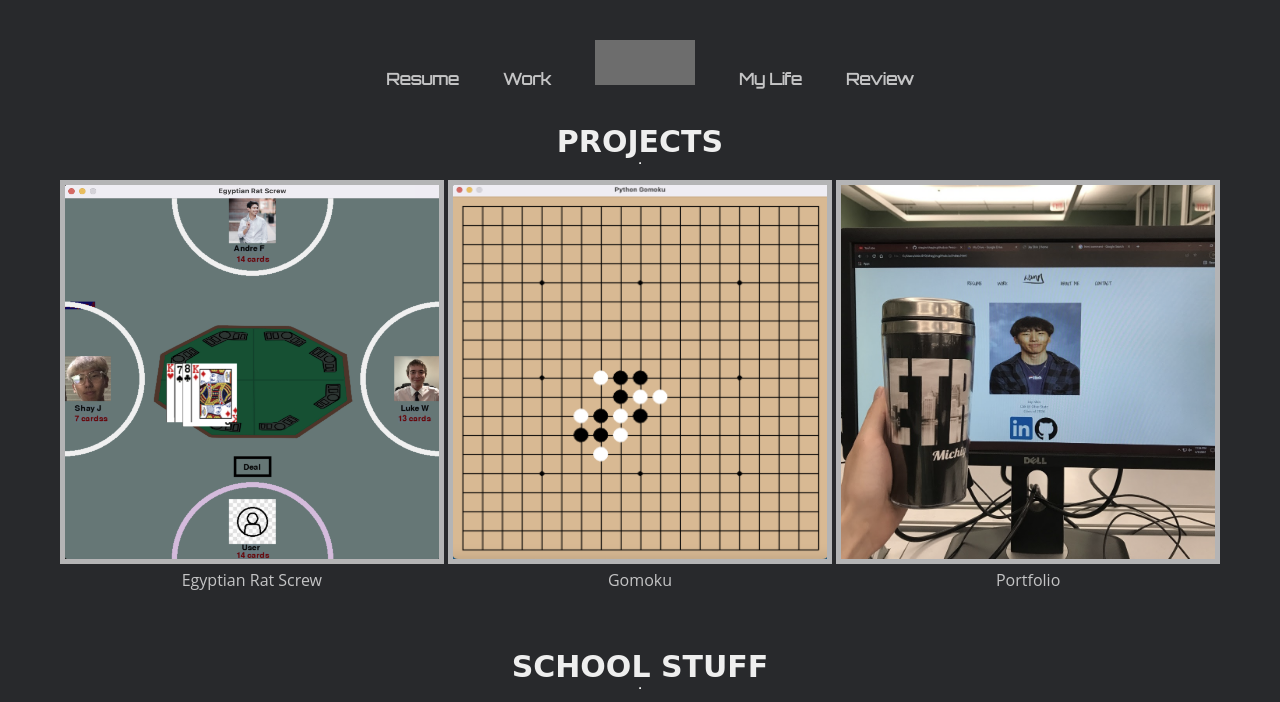
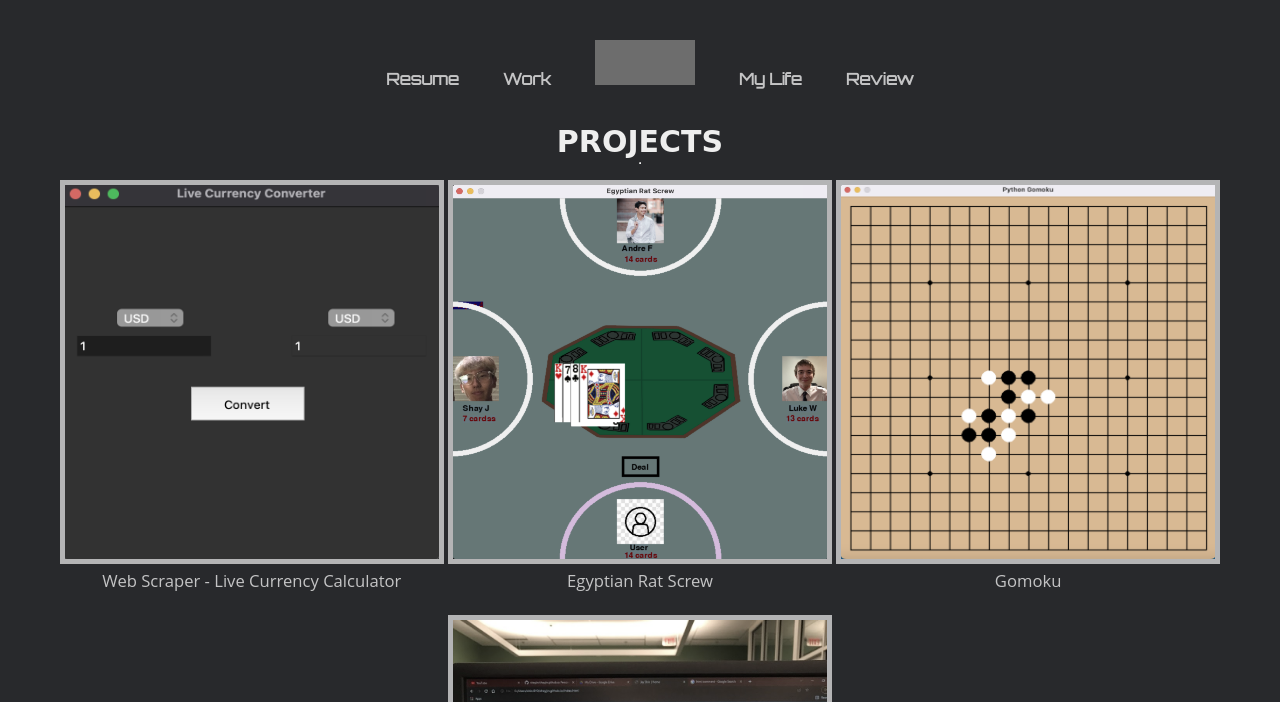
Before and after one commit to LukasMurdock/Portfolio, a PHP site: page /work.html in a window 1280 px wide. Shown: the top 702 px of the page. Run offline with PHP 8.4, Linux system fonts and the light colour scheme; some web fonts are replaced; grey boxes are pictures that could not be loaded.

Commit message:
added web scraper

```diff
--- a/style.css
+++ b/style.css
@@ -522,15 +522,16 @@ progress {
   }
 
   .proj .link {
-      width: 2em;
+      width: 2vw;
       height:auto;
       margin-left: auto;
       margin-right: auto;
       display:block;
-      width: 10%;
   }
 
-
+.proj li {
+  font-size: 1.3vw;
+}
 
   .pics img{
 
--- a/work.html
+++ b/work.html
@@ -29,6 +29,41 @@
 
   <div class="proj">
     <ul>
+      <li>
+        <div class="img__wrap">
+          <img class="teul" src="sources/currency.png" />
+          <p class="img__description" >
+            <br/>
+
+            <a target="_blank" href="https://github.com/shayjin/web-scraper" style="font-size: 1.3vw;">
+              <b>Live Currency Calculator</b>
+            </a>
+
+            <br/>
+
+            Tools Used:
+            <img src="sources/skills/python.png"/>
+
+            <br/><br/>
+            <b>Features: </b><br/>
+            • Implemented a live currency calculator and its GUI by web scraping in Python. <br/>
+            • Included currency rate in 45 countries and synchronized the change in real time.   <br/>
+
+
+            <br/>
+            <a target="_blank" href="https://github.com/shayjin/web-scraper"><img class="link" src="sources/link.png"></a>
+
+            <br/>
+
+          </p>
+
+        </div>
+
+        Web Scraper - Live Currency Calculator
+        <br/>
+        <br/>
+
+      </li>
       <li>
         <div class="img__wrap">
           <img class="teul" src="sources/ers.png" />
```
Also changed, not shown: sources/currency.png (added).
